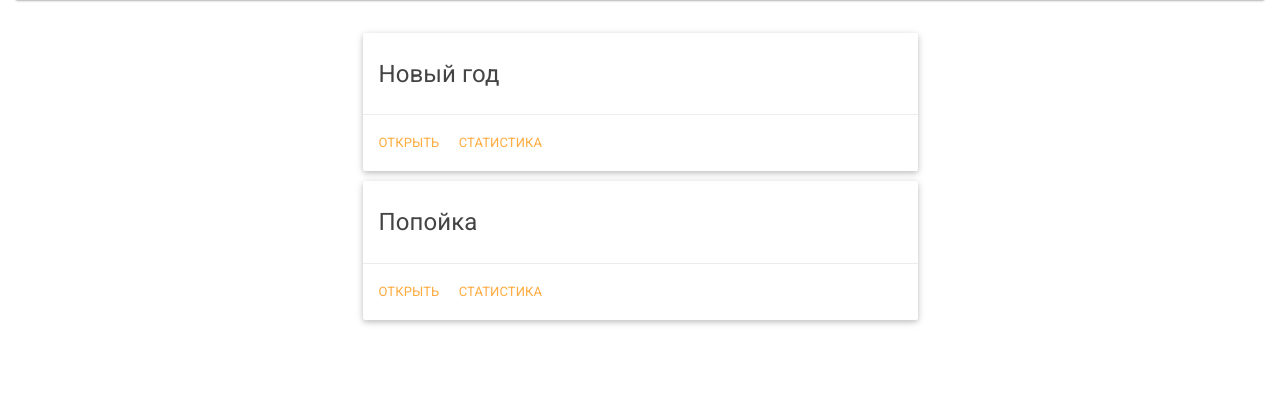
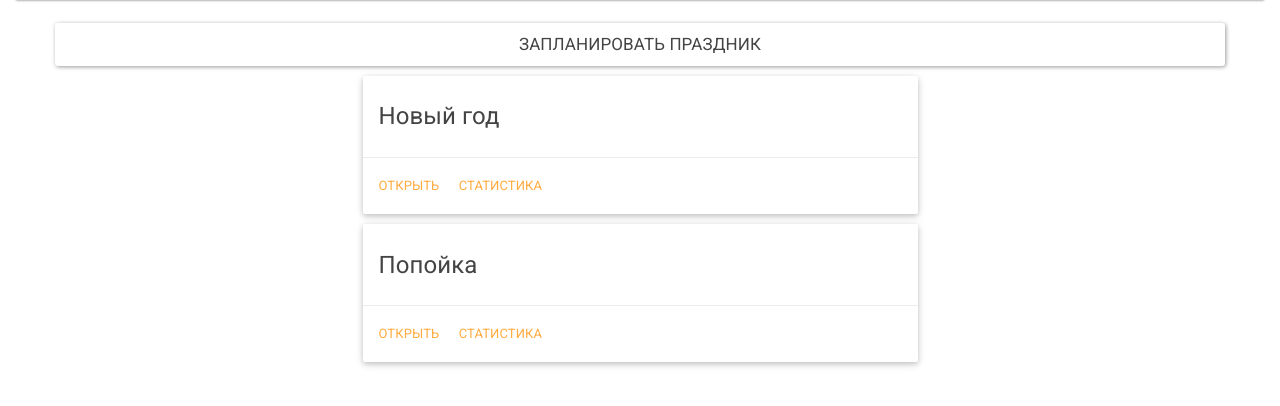
Before and after one commit to hackday-ru/team-15, a Flask app: page /events in a window 1280 px wide. Shown: the part 64-470 px from the top of the page. Run offline with Flask 2, Linux system fonts and the light colour scheme; some libraries are stand-ins or nearby versions.

Commit message:
events big fat button

```diff
--- a/app/templates/events.html
+++ b/app/templates/events.html
@@ -4,6 +4,9 @@
 
 <div class="container">
 
+    <div class="row">
+        <a href="#" class="btn btn-default btn-lg btn-block">Запланировать праздник</a>
+    </div>
     <div class="row">
         <div class="col-md-6 col-md-offset-3">
             <div class="card">
--- a/app/templates/login.html
+++ b/app/templates/login.html
@@ -3,8 +3,7 @@
 
 {% block content %}
 <script type="text/javascript">
-function set_openid(openid, pr)
-{
+    function set_openid(openid, pr) {
         u = openid.search('<username>');
         if (u != -1) {
             // openid requires username
```
Lines whose indentation alone changed are shown as unchanged.
